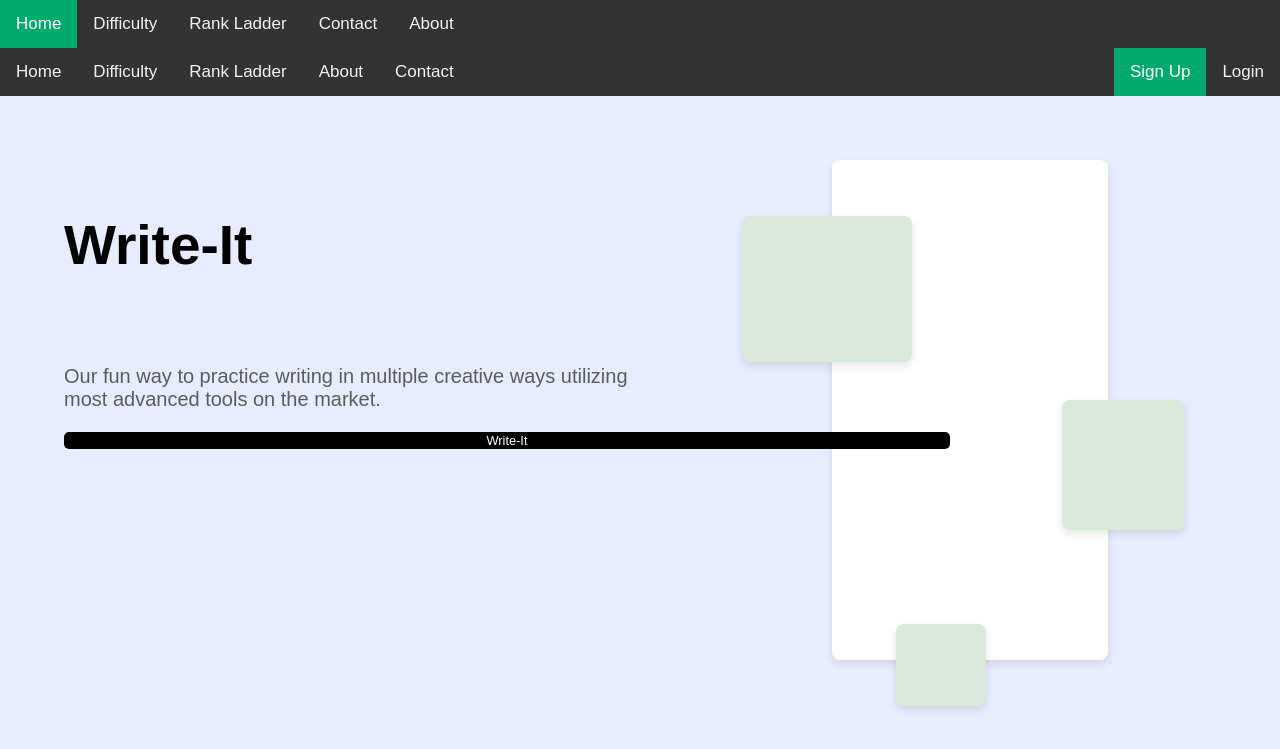
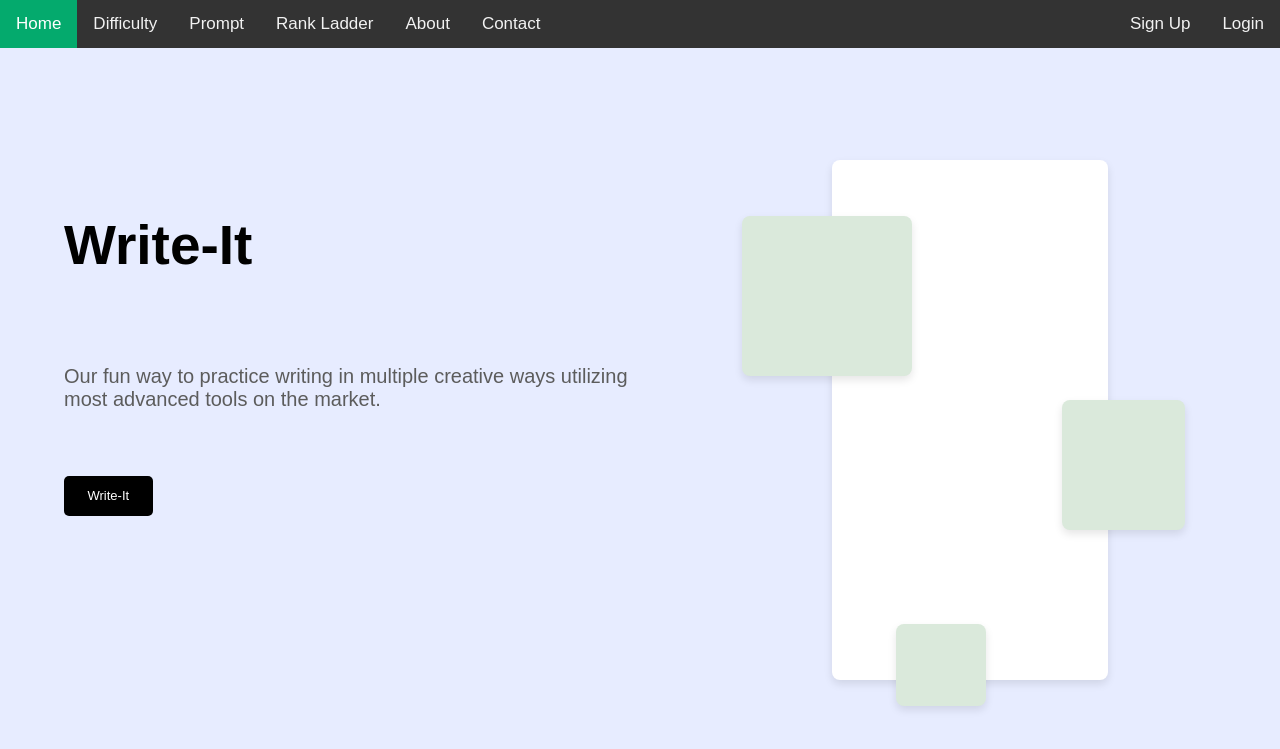
Before and after one commit to jccoulson/write-it, a Flask app: page / in a window 1280 px wide. Shown: the top 749 px of the page. Run offline with Flask 3, Linux system fonts and the light colour scheme.

Commit message:
modified merged pages for better compatibility

```diff
--- a/app.py
+++ b/app.py
@@ -40,6 +40,7 @@ def landing_page():
 
 #route for the difficulty selection page
 @app.route('/difficulty')
+@login_required
 def difficulty():
     return render_template('difficulty.html')
 
--- a/static/css/difficulty.css
+++ b/static/css/difficulty.css
@@ -63,11 +63,11 @@ button:hover {
 }
 
 /* when the viewport is 1300 or less, this activates */
-@media screen and (max-width: 1300px) {
+@media screen and (max-width: 1900px) {
     .row {
-        margin-left: 28%;
+        margin-left: 33.5%;
     }
     .column {
-        width: 90%;
+        width: 65%;
     }
 }
--- a/static/css/landing_page.css
+++ b/static/css/landing_page.css
@@ -19,6 +19,7 @@ body {
     top:10%;
 }
 
+
 /* big bg vertcal container */
 .bg_container{
     position:absolute;
@@ -34,6 +35,7 @@ body {
     margin-left: 65%;
     z-index: 0;
     min-width: 250px;
+    min-height: 500px;
 }
 
 /* cubical foreground larger container*/
@@ -52,6 +54,7 @@ body {
     padding-bottom: 0;
     z-index: 1;
     min-width: 150px;
+    min-height: 150px;
 }
 
 /* cubical foreground medium container*/
@@ -70,6 +73,7 @@ body {
     padding-bottom: 0;
     z-index: 1;
     min-width: 100px;
+    min-height: 100px;
 }
 
 /* cubical foreground larger container*/
@@ -88,6 +92,7 @@ body {
     z-index: 1;
     overflow:clip;
     min-width: 70px;
+    min-height: 70px;
 }
 
 .intro_title{
@@ -116,7 +121,7 @@ body {
     text-overflow: ellipsis;
 }
 
-.prompt_nav {
+.intro_button {
     text-align: center;
     margin-top:5%;
     height: 5vh;
@@ -133,13 +138,3 @@ body {
 button:hover{
     opacity: 70%;
 }
-.intro_button {
-    height: 100%;
-    width: 100%;
-    background-color: black;
-    color: white;
-    border-radius: 5px;
-    font-size: 1vw;
-    border: none;
-    cursor: pointer;
-}
--- a/static/css/rankings.css
+++ b/static/css/rankings.css
@@ -6,8 +6,6 @@
   }
 
   .row {
-    margin-left:-5px;
-    margin-right:-5px;
     margin-top: 5%;
   }
 
--- a/templates/landing_page.html
+++ b/templates/landing_page.html
@@ -5,30 +5,20 @@
     <meta name="viewport" content="width=device-width, initial-scale=1.0">
     <link rel="stylesheet" href="/static/css/navbar.css">
     <link rel="stylesheet" href="/static/css/landing_page.css">
-    <link rel="stylesheet" href="/static/css/navbar.css">
     <title>Landing Page</title>
 </head>
-
 <div class="topnav">
-
-    <a class="active" href="/">Home</a>
+    <a href="/" class = "active">Home</a>
     <a href="/difficulty">Difficulty</a>
+    <a href="/prompt">Prompt</a>
     <a href="/rankings">Rank Ladder</a>
-    <a href="#contact">Contact</a>
-    <a href="#about">About</a>
-</div>
-
-<div class="topnav">
-    <a href="/">Home</a>
-    <a href="#difficulty">Difficulty</a>
-    <a href="#rankings">Rank Ladder</a>
     <a href="#about">About</a>
     <a href="#contact">Contact</a>
     {% if current_user.is_authenticated %}
         <a href="{{ url_for('logout') }}" class="auth-link">Logout</a>
     {% else %}
         <a href="{{ url_for('login') }}" class="auth-link">Login</a>
-        <a href="{{ url_for('create_account') }}" class="auth-link active">Sign Up</a>
+        <a href="{{ url_for('create_account') }}" class="auth-link">Sign Up</a>
     {% endif %}
 </div>
 <body>
```
Also changed, not shown: templates/difficulty.html (+9 -2 lines), templates/prompt.html (+5 -4 lines), templates/rankings.html (+9 -2 lines).
